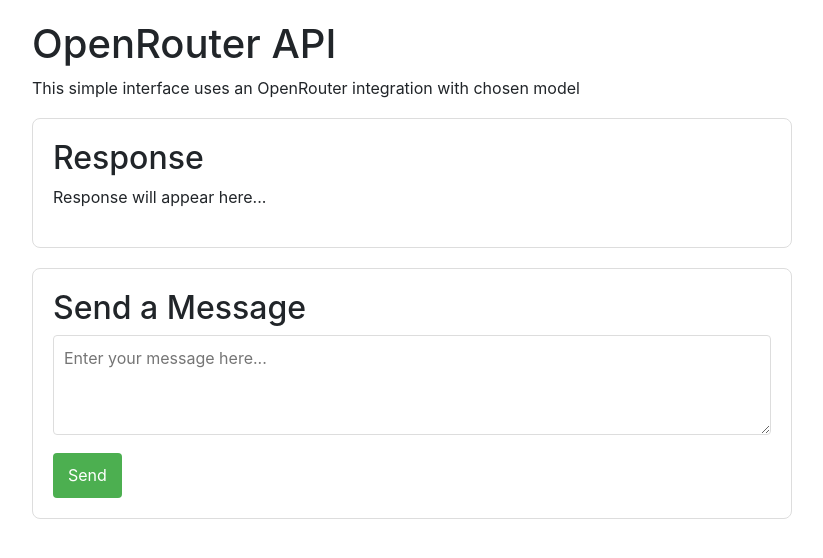
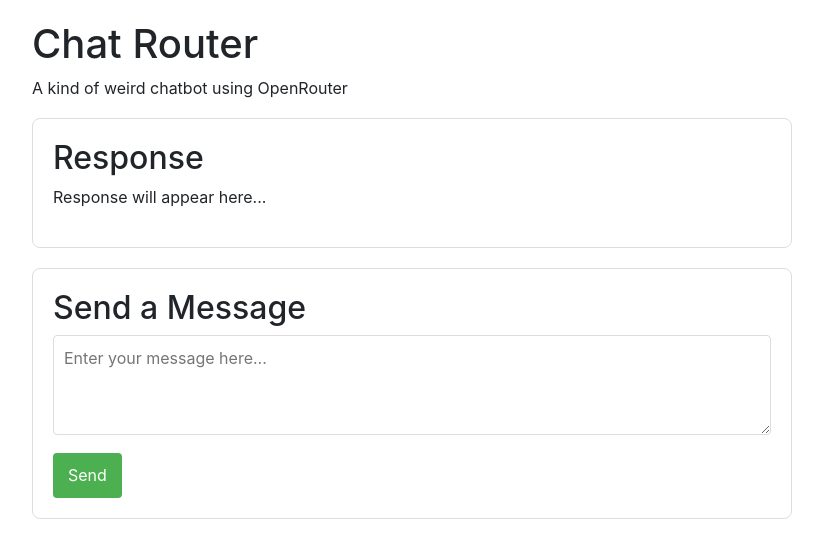
Before and after one commit to dfmknz/CS233JS_Project, a website built with webpack: page src/index.html in a window 1280 px wide. Shown: the whole page, without its empty margins (228-1051 px from the left). Built offline with nearby package versions, Linux system fonts and the light colour scheme.

Commit message:
Minor changes to a few elements concerning title name and description

```diff
--- a/src/index.html
+++ b/src/index.html
@@ -5,13 +5,13 @@
 <head>
   <meta charset="UTF-8">
   <meta name="viewport" content="width=device-width, initial-scale=1.0">
-  <title>Chat App</title>
+  <title>Chat Router</title>
 </head>
 <body>
 
 
-  <h1>OpenRouter API</h1>
-  <p>This simple interface uses an OpenRouter integration with chosen model</p>
+  <h1 id="title">Chat Router</h1>
+  <p id="description">A kind of weird chatbot using OpenRouter</p>
 
   <div class="container">
       <h2>Response</h2>
```
